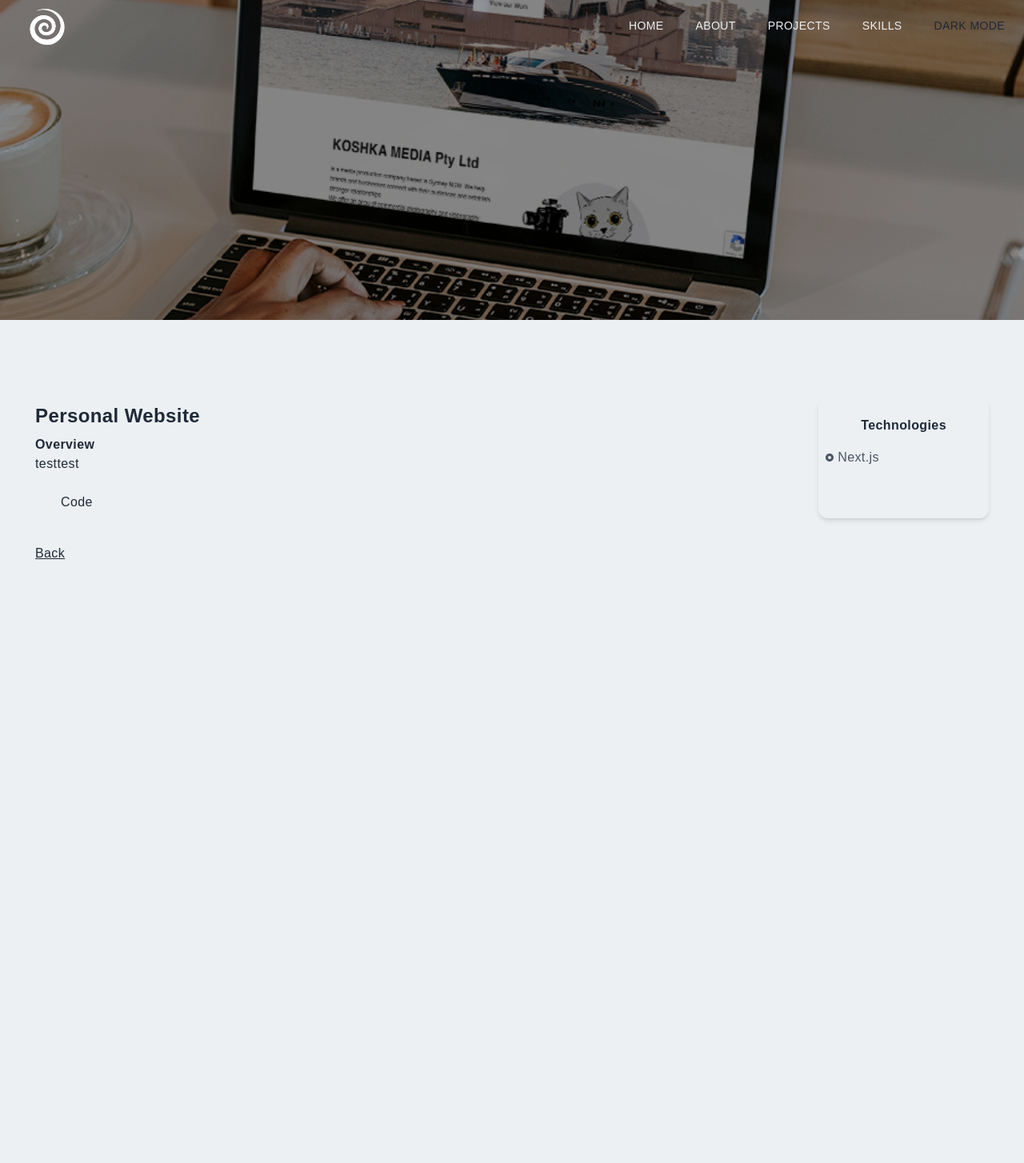
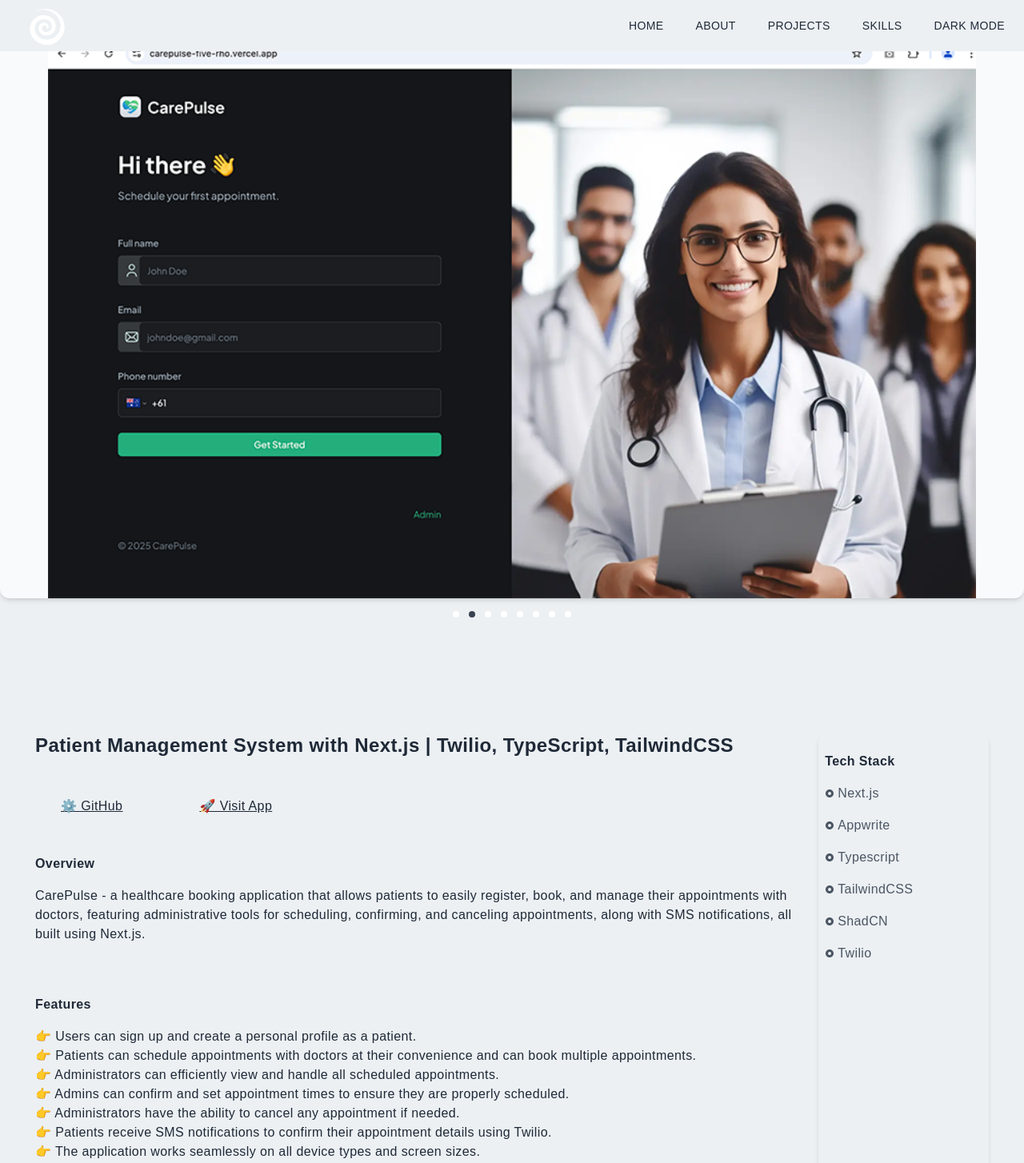
Before and after one commit to oliviakotova/oliviakotova.github.io, a Next.js app: page /portfolio in a window 1280 px wide. Shown: the top 1454 px of the page at 80% size. Before the commit the page ends 800 px from the top, so only its background shows below. Built offline with nearby package versions, Linux system fonts and the light colour scheme.

Commit message:
portf. fixed

```diff
--- a/components/Navbar.jsx
+++ b/components/Navbar.jsx
@@ -26,13 +26,7 @@
       setLinkColor("#1f2937");
     }
 
-    if (
-      router.asPath === "/kristina" ||
-      router.asPath === "/dogood" ||
-      router.asPath === "/dogood_admin" ||
-      router.asPath === "/portfolio"
-    ) {
-      setNavBg("transparent");
+    if (router.asPath === "/kristina") {
       setLinkColor("#ecf0f3");
     } else {
       setNavBg(isDarkMode ? "#353d49" : "#ecf0f3");
--- a/pages/anastasia.jsx
+++ b/pages/anastasia.jsx
@@ -1,9 +1,7 @@
 import Image from "next/image";
 import React, { useState } from "react";
-import { RiRadioButtonFill } from "react-icons/ri";
 import Link from "next/link";
 import PhotoSlider from "../components/PhotoSlider";
-import koshWebp from "../public/assets/koshka/koshkamedia_webpage.png";
 
 const anastasia = () => {
   const [isOpen, setIsOpen] = useState(false);
--- a/pages/diamonds.jsx
+++ b/pages/diamonds.jsx
@@ -41,20 +41,20 @@
       <div className="max-w-[1240px] mx-auto p-6 grid md:grid-cols-5 gap-8 py-24">
         {/* Left Column for Text Content */}
         <div className="col-span-4">
-          <h2>Jewelry Store, Brisbane - Shopify</h2>
+          <h2 className="py-4">Jewelry Store, Brisbane - Shopify</h2>
 
-          <a
-            href="https://hvzanj-1c.myshopify.com"
-            target="_blank"
-            rel="noreferrer"
-          >
-            <button className="underline py-8 mt-6 hover:scale-110 ease-in duration-100">
+          <Link href="https://hvzanj-1c.myshopify.com" passHref>
+            <a
+              target="_blank"
+              rel="noopener noreferrer"
+              className="underline cursor-pointer  py-8 mt-6 hover:scale-110 ease-in duration-100 projects-link"
+            >
               🚀 Visit Shopify Website
-            </button>
-          </a>
+            </a>
+          </Link>
 
           <div>
-            <h3 className="py-4">Overview </h3>
+            <h4 className="py-4">Overview </h4>
             <p>
               A modern, fully responsive business website for O&A Diamonds built
               with Shopify to provide an engaging user experience and
@@ -63,7 +63,7 @@
           </div>
 
           <div>
-            <h3 className="py-4 mt-4 mr-8">Features</h3>
+            <h4 className="py-4 mt-4 mr-8">Features</h4>
             <p>👉 Testtest</p>
           </div>
 
--- a/pages/koshkamedia.jsx
+++ b/pages/koshkamedia.jsx
@@ -82,6 +82,18 @@
               Your browser does not support the video tag.
             </video>
           </div>
+          <div className="max-w-[1240px] mx-auto p-6 flex justify-between items-center">
+            <Link href="/anastasia">
+              <p className="underline cursor-pointer py-8 mt-6 hover:scale-110 ease-in duration-100">
+                🚀 Visit Another Wordpress Website
+              </p>
+            </Link>
+            <Link href="/#projects">
+              <p className="underline py-8 cursor-pointer hover:scale-110 transform origin-center ease-in duration-100 mt-6">
+                Back to Projects
+              </p>
+            </Link>
+          </div>
         </div>
 
         {/* Right Column for Tech Stack */}
@@ -127,18 +139,6 @@
           </div>
         </div>
       )}
-      <div className="max-w-[1240px] mx-auto p-6 flex justify-between items-center">
-        <Link href="/anastasia">
-          <p className="underline cursor-pointer py-8 mt-6 hover:scale-110 ease-in duration-100">
-            🚀 Visit Another Wordpress Website
-          </p>
-        </Link>
-        <Link href="/#projects">
-          <p className="underline py-8 cursor-pointer hover:scale-110 transform origin-center ease-in duration-100 mt-6">
-            Back to Projects
-          </p>
-        </Link>
-      </div>
     </div>
   );
 };
--- a/pages/portfolio.jsx
+++ b/pages/portfolio.jsx
@@ -1,62 +1,165 @@
 import Image from "next/image";
 import React from "react";
-import koshkaImg from "../public/assets/projects/koshkaldevices.jpg";
+import carePulseImg from "../public/assets/projects/carepulse_b.jpg";
 import { RiRadioButtonFill } from "react-icons/ri";
 import Link from "next/link";
+import PhotoSlider from "../components/PhotoSlider";
 
 const portfolio = () => {
+  const images = [
+    "/assets/carepulse_slider/photo1.jpg",
+    "/assets/carepulse_slider/photo1_cp.png",
+    "/assets/carepulse_slider/photo2_cp.png",
+    "/assets/carepulse_slider/photo3_cp.png",
+    "/assets/carepulse_slider/photo4_cp.png",
+    "/assets/carepulse_slider/photo5_cp.png",
+    "/assets/carepulse_slider/photo6_cp.png",
+    "/assets/carepulse_slider/photo7_cp.png",
+  ];
+
   return (
     <div className="w-full">
-      <div className="w-screen h-[50vh] relative">
-        <div className="absolute top-0 left-0 w-full h-[50vh] bg-black/40 z-10" />
-        <Image
-          className="absolute z-1"
-          layout="fill"
-          objectFit="cover"
-          src={koshkaImg}
-          alt="/"
-        />
+      <div className="container mx-auto py-12 ">
+        <PhotoSlider images={images} />
       </div>
 
       <div className="max-w-[1240px] mx-auto p-6 grid md:grid-cols-5 gap-8 py-24">
-        <div className="col-span-4">
-          <h2 className="py-2">Personal Website</h2>
+        {/* Left Column for Text Content */}
+        <div className="col-span-4 flex flex-wrap gap-8">
+          <h2>
+            Patient Management System with Next.js | Twilio, TypeScript,
+            TailwindCSS{" "}
+          </h2>
+          <Link href="https://github.com/oliviakotova/carepulse" passHref>
+            <a
+              target="_blank"
+              rel="noopener noreferrer"
+              className=" underline cursor-pointer px-8 mt-4 hover:scale-110 ease-in duration-100 projects-link"
+            >
+              ⚙️ GitHub
+            </a>
+          </Link>
 
-          <h3>Overview</h3>
-          <p>testtest</p>
-          <a
-            href="https://github.com/oliviakotova/oliviakotova.github.io"
-            target="_blank"
-            rel="noreferrer"
-          >
-            <button className="px-8 py-2 mt-4 mr-8 hover:scale-110 ease-in duration-100">
-              Code
-            </button>
-          </a>
-          <a
-            href="https://github.com/oliviakotova/oliviakotova.github.io"
-            target="_blank"
-            rel="noreferrer"
-          ></a>
+          <Link href="https://carepulse-five-rho.vercel.app" passHref>
+            <a
+              target="_blank"
+              rel="noopener noreferrer"
+              className="underline cursor-pointer px-8 mt-4 hover:scale-110 ease-in duration-100 projects-link"
+            >
+              🚀 Visit App
+            </a>
+          </Link>
+
+          <div>
+            <h4 className="py-4">Overview </h4>
+            <p>
+              CarePulse - a healthcare booking application that allows patients
+              to easily register, book, and manage their appointments with
+              doctors, featuring administrative tools for scheduling,
+              confirming, and canceling appointments, along with SMS
+              notifications, all built using Next.js.
+            </p>
+          </div>
+
+          <div>
+            <h4 className="py-4 mt-4 mr-8">Features</h4>
+            <p>
+              👉 Users can sign up and create a personal profile as a patient.
+            </p>
+            <p>
+              👉 Patients can schedule appointments with doctors at their
+              convenience and can book multiple appointments.
+            </p>
+            <p>
+              👉 Administrators can efficiently view and handle all scheduled
+              appointments.
+            </p>
+            <p>
+              👉 Admins can confirm and set appointment times to ensure they are
+              properly scheduled.
+            </p>
+            <p>
+              👉 Administrators have the ability to cancel any appointment if
+              needed.
+            </p>
+            <p>
+              👉 Patients receive SMS notifications to confirm their appointment
+              details using Twilio.
+            </p>
+            <p>
+              👉 The application works seamlessly on all device types and screen
+              sizes.
+            </p>
+            <p>
+              👉 Users can upload and store files securely within the app using
+              Appwrite storage services.
+            </p>
+            <p>
+              👉 The application uses Sentry to monitor and track its
+              performance and detect any errors.
+            </p>
+          </div>
         </div>
+
+        {/* Right Column for Tech Stack */}
         <div className="col-span-4 md:col-span-1 shadow-md  rounded-xl py-4">
           <div className="p-2">
-            <p className="text-center font-bold pb-2">Technologies</p>
-            <div className="grid grid-cols-3 md:grid-cols-1">
+            <h4 className="font-bold pb-2">Tech Stack</h4>
+            <div className="grid grid-cols-2 md:grid-cols-1">
               <p className="text-gray-600 py-2 flex items-center">
                 <RiRadioButtonFill className="pr-1" /> Next.js
+              </p>
+              <p className="text-gray-600 py-2 flex items-center">
+                <RiRadioButtonFill className="pr-1" /> Appwrite
+              </p>
+              <p className="text-gray-600 py-2 flex items-center">
+                <RiRadioButtonFill className="pr-1" /> Typescript
+              </p>
+              <p className="text-gray-600 py-2 flex items-center">
+                <RiRadioButtonFill className="pr-1" /> TailwindCSS
+              </p>
+              <p className="text-gray-600 py-2 flex items-center">
+                <RiRadioButtonFill className="pr-1" /> ShadCN
+              </p>
+              <p className="text-gray-600 py-2 flex items-center">
+                <RiRadioButtonFill className="pr-1" /> Twilio
               </p>
             </div>
           </div>
         </div>
-        <Link href="/#projects" legacyBehavior>
-          <p className="underline cursor-pointer hover:scale-110 ease-in duration-100">
-            Back
+      </div>
+      {/* Video Section */}
+      <div className=" max-w-[1240px] mx-auto p-6 ">
+        <h4 className=" mb-6"> Booking part video</h4>
+        <video
+          controls
+          className="w-full rounded-lg shadow-lg"
+          poster="/assets/carepulse_slider/photo5_cp.png" // Thumbnail for the video
+        >
+          {/* Video Source */}
+          <source
+            src="/assets/carepulse_slider/appoint.mov"
+            type="video/quicktime"
+          />
+          {/* Provide MP4 fallback for wider compatibility */}
+          <source src="/assets/carepulse_slider/appoint.mp4" type="video/mp4" />
+          Your browser does not support the video tag.
+        </video>
+      </div>
+      <div className="max-w-[1240px] mx-auto p-6 flex justify-between items-center">
+        <Link href="/carepulse_admin">
+          <p className="underline cursor-pointer py-8 mt-6 hover:scale-110 ease-in duration-100">
+            🚀 Visit CarePulse Admin Panel
+          </p>
+        </Link>
+
+        <Link href="/#projects">
+          <p className="underline py-8 cursor-pointer hover:scale-110 transform origin-center ease-in duration-100 mt-6">
+            Back to Projects
           </p>
         </Link>
       </div>
     </div>
   );
 };
-
 export default portfolio;
--- a/pages/wellbeingspace.jsx
+++ b/pages/wellbeingspace.jsx
@@ -42,20 +42,20 @@
       <div className="max-w-[1240px] mx-auto p-6 grid md:grid-cols-5 gap-8 py-24">
         {/* Left Column for Text Content */}
         <div className="col-span-4">
-          <h2>WELLBEING COUNSELLING, Sydney - Squarespace</h2>
+          <h2 className="py-4"> WELLBEING COUNSELLING, Sydney - Squarespace</h2>
 
-          <a
-            href="https://www.wellbeingspace.com.au"
-            target="_blank"
-            rel="noreferrer"
-          >
-            <button className="underline py-8 mt-6 hover:scale-110 ease-in duration-100">
+          <Link href="https://www.wellbeingspace.com.au" passHref>
+            <a
+              target="_blank"
+              rel="noopener noreferrer"
+              className="underline cursor-pointer  py-8 mt-6 hover:scale-110 ease-in duration-100 projects-link"
+            >
               🚀 Visit Squarespace Website
-            </button>
-          </a>
+            </a>
+          </Link>
 
           <div>
-            <h3 className="py-4">Overview </h3>
+            <h4 className="py-4">Overview </h4>
             <p>
               A modern, fully responsive business website for Wellbeing Space
               built with Squarespace to provide an engaging user experience and
@@ -64,7 +64,7 @@
           </div>
 
           <div>
-            <h3 className="py-4 mt-4 mr-8">Features</h3>
+            <h4 className="py-4 mt-4 mr-8">Features</h4>
             <p>👉 Testtest</p>
           </div>
 
--- a/styles/globals.css
+++ b/styles/globals.css
@@ -33,10 +33,6 @@
 li {
   @apply cursor-pointer;
 }
-
-/* button {
-  @apply shadow-xl shadow-gray-400 rounded-xl uppercase bg-gradient-to-r from-[#4382e8] to-[#1373c7] text-white;
-} */
 
 /* Dark mode styles */
 .dark body {
```
